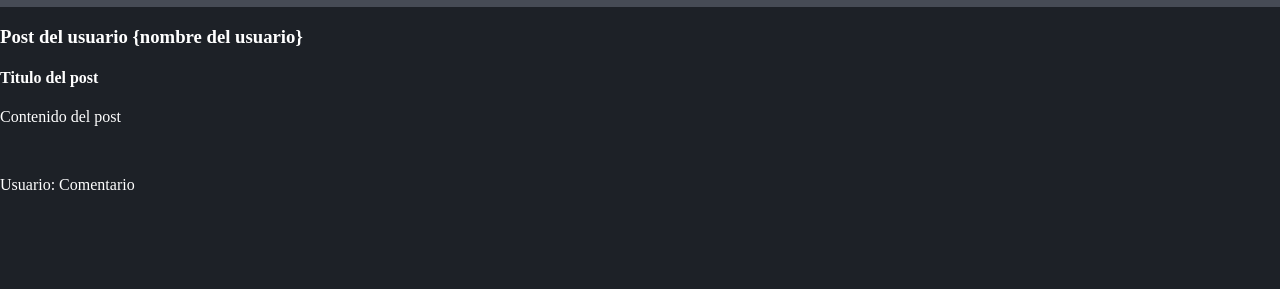
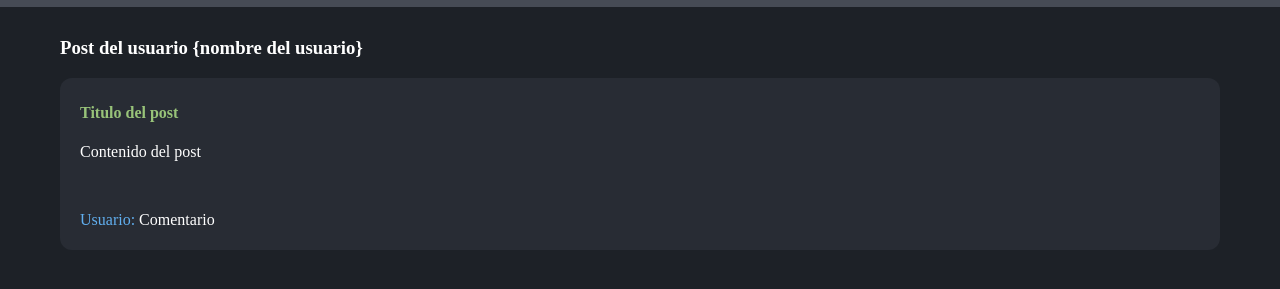
Before and after one commit to edesk22/Git, a plain HTML site: page index.html in a window 1280 px wide. Shown: the part 63-352 px from the top of the page. Drawn offline with Linux system fonts and the light colour scheme.

Commit message:
Add post styles

```diff
--- a/style.css
+++ b/style.css
@@ -22,3 +22,23 @@ h1{
     width: 50px;
     height: 50px;
 }
+
+.container{
+    margin-top: 30px;
+    padding: 0 60px 0 60px;
+}
+
+.post{
+    background-color: #282c34;
+    margin-bottom: 15PX;
+    padding: 5px 20px 5px 20px;
+    border-radius: 12px;
+}
+
+.post h4 {
+    color: #98c379;
+}
+
+.post span {
+    color: #61afef;
+}
```
